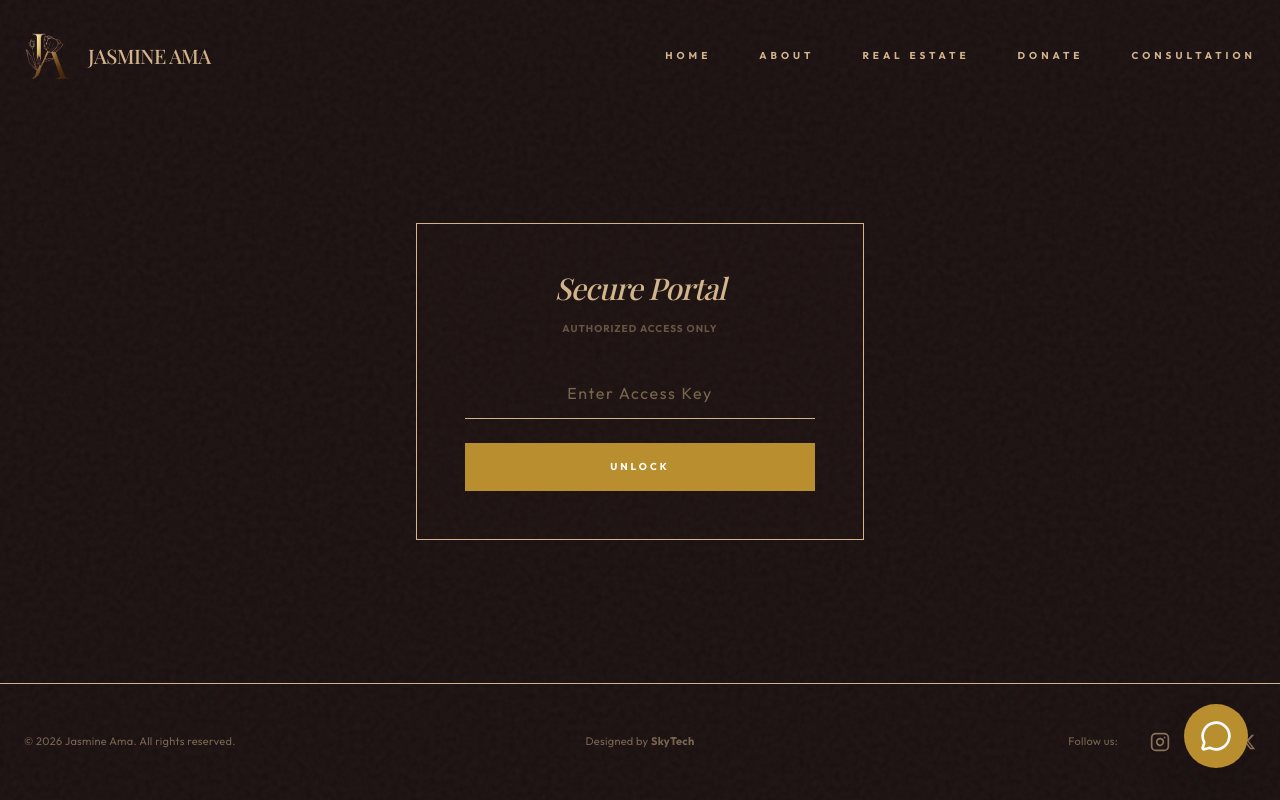
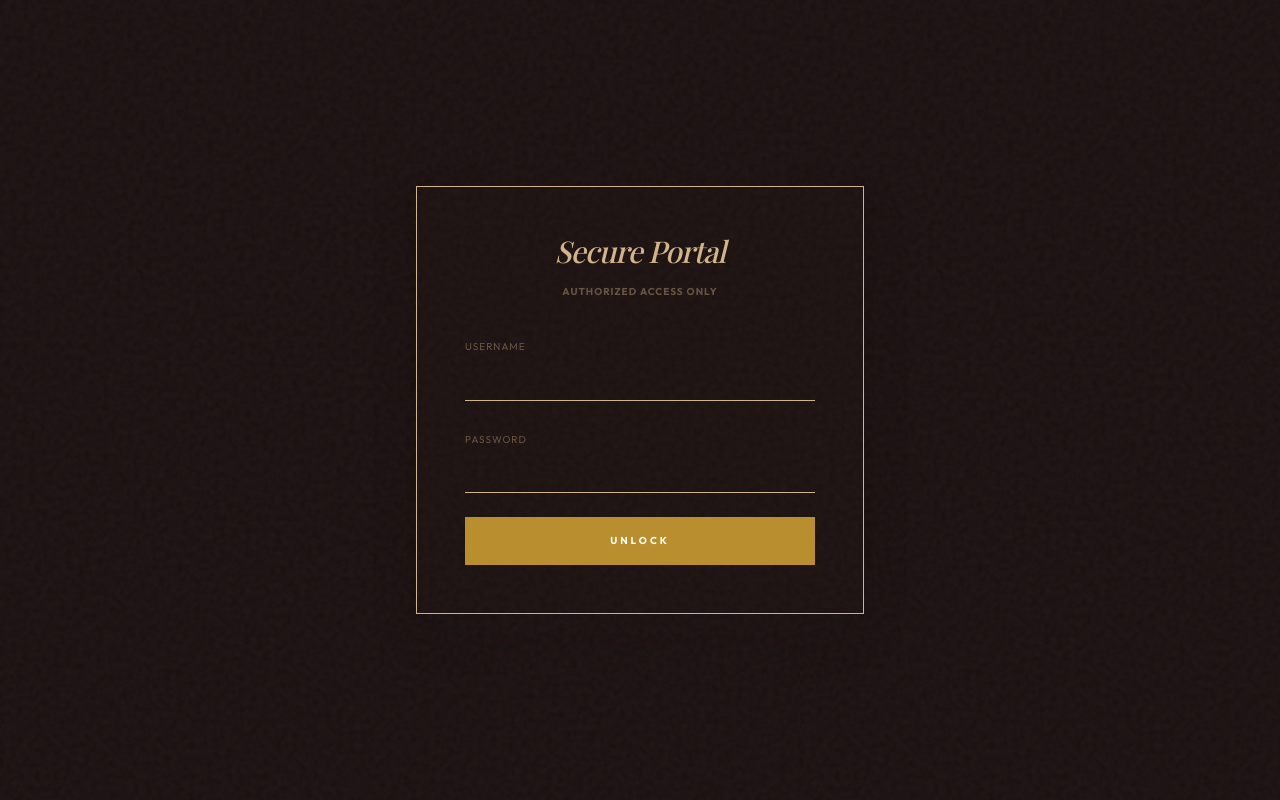
Before and after one commit to danielagblo/jasmine-ama, a Next.js app: page /secure-portal in a window 1280 px wide. Built offline with nearby package versions, Linux system fonts and the light colour scheme; a web font is replaced by a local one.

Commit message:
feat: implement floating contact component and secure admin login portal

```diff
--- /dev/null
+++ b/app/api/admin/login/route.ts
@@ -0,0 +1,18 @@
+import { NextResponse } from "next/server";
+
+export async function POST(req: Request) {
+  try {
+    const { username, password } = await req.json();
+
+    const validUsername = process.env.ADMIN_USERNAME;
+    const validPassword = process.env.ADMIN_PASSWORD;
+
+    if (username === validUsername && password === validPassword) {
+      return NextResponse.json({ success: true });
+    }
+
+    return NextResponse.json({ success: false, message: "Invalid credentials" }, { status: 401 });
+  } catch (error) {
+    return NextResponse.json({ success: false, message: "Server error" }, { status: 500 });
+  }
+}
--- a/app/secure-portal/page.tsx
+++ b/app/secure-portal/page.tsx
@@ -1,25 +1,39 @@
 "use client";
 
 import { useState, useEffect } from "react";
-import NavBar from "@/components/NavBar";
-import Footer from "@/components/Footer";
 
 export default function AdminPortal() {
   const [isAuthenticated, setIsAuthenticated] = useState(false);
+  const [username, setUsername] = useState("");
   const [password, setPassword] = useState("");
   const [bookings, setBookings] = useState<any[]>([]);
   const [error, setError] = useState("");
+  const [isLoading, setIsLoading] = useState(false);
 
-  const handleLogin = (e: React.FormEvent) => {
+  const handleLogin = async (e: React.FormEvent) => {
     e.preventDefault();
-    // In a real app, this would be a server-side check.
-    // For now, we'll use a simple client-side check for demonstration,
-    // but the API GET request is the real protector.
-    if (password === "jasmine2026") { // Default password requested or implied
+    setIsLoading(true);
+    setError("");
+
+    try {
+      const res = await fetch("/api/admin/login", {
+        method: "POST",
+        headers: { "Content-Type": "application/json" },
+        body: JSON.stringify({ username, password }),
+      });
+
+      const data = await res.json();
+
+      if (data.success) {
         setIsAuthenticated(true);
         fetchBookings();
       } else {
-      setError("Invalid Access Key");
+        setError(data.message || "Invalid credentials");
+      }
+    } catch (err) {
+      setError("An error occurred during login");
+    } finally {
+      setIsLoading(false);
     }
   };
 
@@ -35,44 +49,69 @@ export default function AdminPortal() {
     }
   };
 
+  const handleLogout = () => {
+    setIsAuthenticated(false);
+    setUsername("");
+    setPassword("");
+  };
+
   if (!isAuthenticated) {
     return (
       <div className="flex flex-col min-h-screen bg-background text-foreground">
-        <NavBar />
-        <main className="flex-1 flex items-center justify-center pt-20">
-          <div className="max-w-md w-full p-12 bg-brand-rose/5 border border-foreground/5 space-y-8">
+        <main className="flex-1 flex items-center justify-center p-6">
+          <div className="max-w-md w-full p-12 bg-brand-rose/5 border border-foreground/5 space-y-8 shadow-luxury">
             <div className="text-center space-y-4">
               <h1 className="text-3xl font-serif italic text-brand-gold">Secure Portal</h1>
               <p className="text-[10px] uppercase tracking-widest opacity-40 font-bold">Authorized Access Only</p>
             </div>
             <form onSubmit={handleLogin} className="space-y-6">
+              <div className="space-y-2">
+                <label className="text-[10px] uppercase tracking-widest opacity-40">Username</label>
+                <input
+                  type="text"
+                  value={username}
+                  onChange={(e) => setUsername(e.target.value)}
+                  className="w-full bg-transparent border-b border-foreground/20 py-2 focus:border-brand-accent outline-none"
+                />
+              </div>
+              <div className="space-y-2">
+                <label className="text-[10px] uppercase tracking-widest opacity-40">Password</label>
                 <input
                   type="password"
-                placeholder="Enter Access Key"
                   value={password}
                   onChange={(e) => setPassword(e.target.value)}
-                className="w-full bg-transparent border-b border-foreground/20 py-3 focus:border-brand-accent outline-none text-center tracking-widest"
+                  className="w-full bg-transparent border-b border-foreground/20 py-2 focus:border-brand-accent outline-none"
                 />
+              </div>
               {error && <p className="text-xs text-red-500 text-center">{error}</p>}
-              <button className="w-full py-4 bg-brand-accent text-white text-[10px] uppercase tracking-[0.3em] font-bold">
-                Unlock
+              <button
+                disabled={isLoading}
+                className="w-full py-4 bg-brand-accent text-white text-[10px] uppercase tracking-[0.3em] font-bold disabled:opacity-50"
+              >
+                {isLoading ? "Verifying..." : "Unlock"}
               </button>
             </form>
           </div>
         </main>
-        <Footer />
       </div>
     );
   }
 
   return (
     <div className="flex flex-col min-h-screen bg-background text-foreground">
-      <NavBar />
-      <main className="flex-1 pt-40 pb-20">
+      <main className="flex-1 py-20">
         <div className="container mx-auto px-6">
           <div className="space-y-12">
             <div className="flex justify-between items-end border-b border-foreground/10 pb-8">
+               <div className="space-y-1">
                  <h1 className="text-4xl font-serif italic text-brand-gold">Consultation Bookings</h1>
+                 <button
+                   onClick={handleLogout}
+                   className="text-[10px] uppercase tracking-widest text-brand-accent font-bold hover:text-brand-gold transition-luxury"
+                 >
+                   Logout Securely
+                 </button>
+               </div>
                <span className="text-[10px] uppercase tracking-widest opacity-40 font-bold">{bookings.length} Total</span>
             </div>
 
@@ -110,7 +149,6 @@ export default function AdminPortal() {
           </div>
         </div>
       </main>
-      <Footer />
     </div>
   );
 }
--- a/components/FloatingContact.tsx
+++ b/components/FloatingContact.tsx
@@ -1,10 +1,15 @@
 "use client";
 
 import { useState } from "react";
+import { usePathname } from "next/navigation";
 import { Mail, MessageCircle, X } from "lucide-react";
 
 export default function FloatingContact() {
   const [isOpen, setIsOpen] = useState(false);
+  const pathname = usePathname();
+
+  // Hide on secure portal
+  if (pathname === "/secure-portal") return null;
 
   return (
     <div className="fixed bottom-8 right-8 z-[100]">
```
Lines whose indentation alone changed are shown as unchanged.
